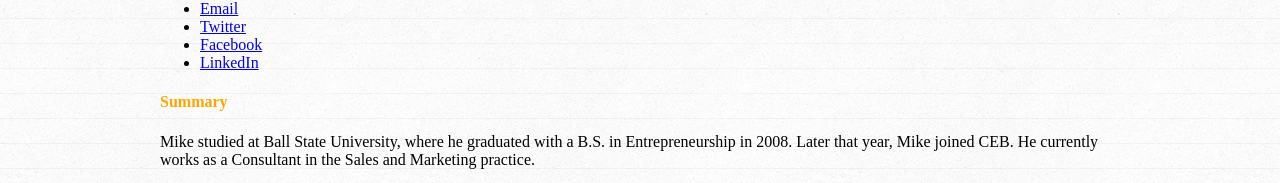
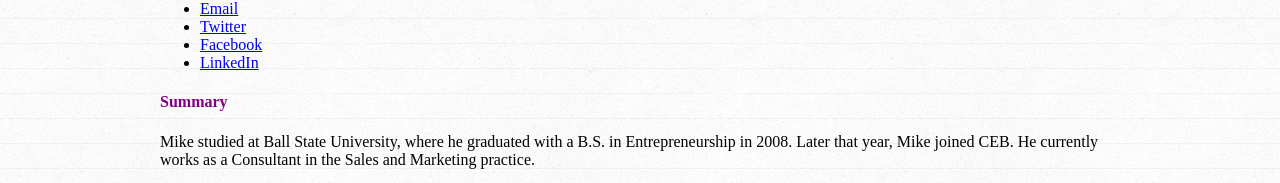
Before and after one commit to mtrandazzo/mtrandazzo.github.io, a plain HTML site: page index.html in a window 1280 px wide. Shown: the part 467-650 px from the top of the page. Drawn offline with nearby package versions, Linux system fonts and the light colour scheme.

Commit message:
Section colors

```diff
--- a/index.html
+++ b/index.html
@@ -24,7 +24,7 @@
       </ul>
     </div>
     <div>
-      <h4>Summary</h4>
+      <h4 id="summary">Summary</h4>
       <p>
         Mike studied at Ball State University, where he graduated with a B.S. in Entrepreneurship in 2008. Later that year, Mike joined CEB.  He currently works as a Consultant in the Sales and Marketing practice.
     </div>
--- a/style.css
+++ b/style.css
@@ -17,3 +17,5 @@ h1 {
 h4 {
   color: orange;
 }
+#summary {
+  color: purple;
```
